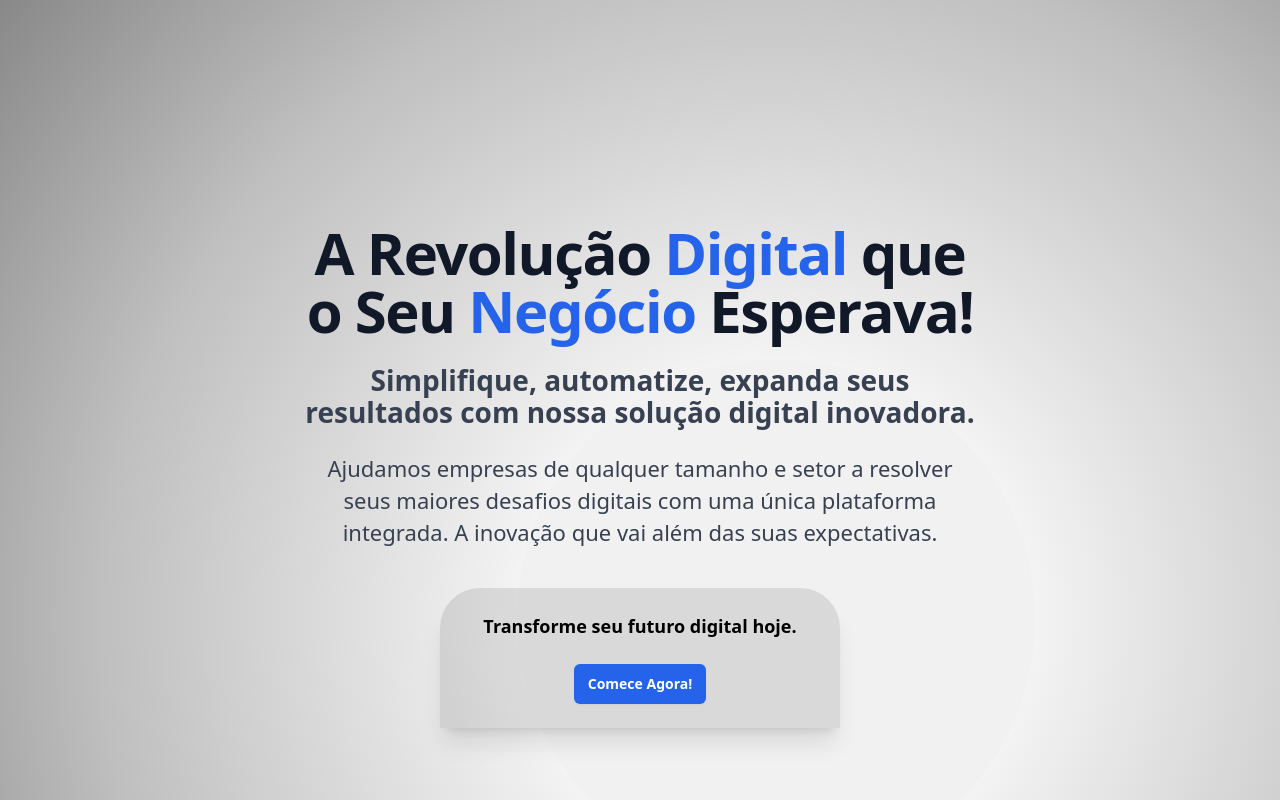
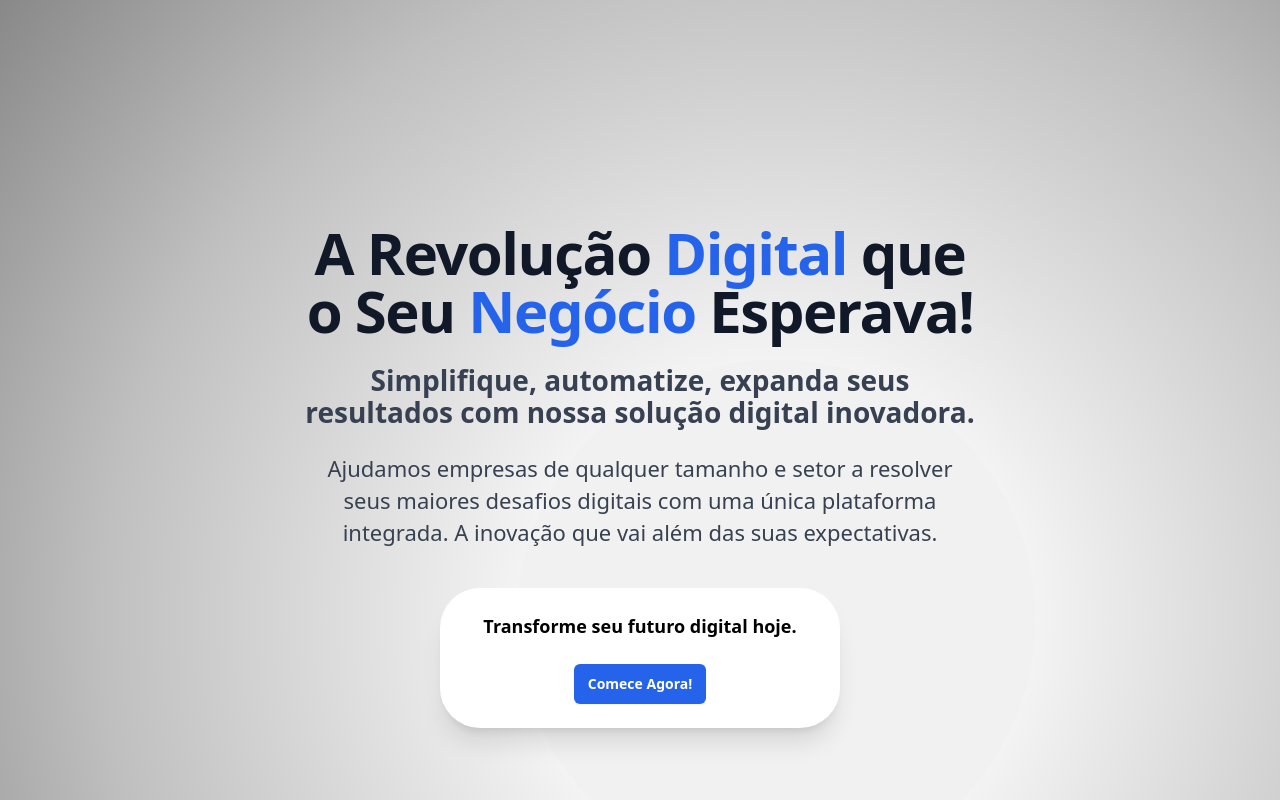
Before and after one commit to ojeanrodriguesdev/landingpage, a Next.js app: page / in a window 1280 px wide. Shown: the top 800 px of the page. Built offline with nearby package versions, Linux system fonts and the light colour scheme.

Commit message:
HeroSection

```diff
--- a/src/app/components/view/HeroSection.tsx
+++ b/src/app/components/view/HeroSection.tsx
@@ -21,7 +21,7 @@ export default function HeroSection() {
               expectativas.
             </p>
             <div className="flex items-center justify-center">
-              <div className="bg-black/10 w-[300px] md:w-[340px] lg:w-[400px] rounded-t-[40px] shadow-xl py-6 mt-10 flex flex-col items-center justify-center">
+              <div className="bg-white w-[300px] md:w-[340px] lg:w-[400px] rounded-[40px] shadow-xl py-6 mt-10 flex flex-col items-center justify-center">
                 <span className="mb-6 text-[14px] lg:text-[18px] font-semibold leading-7 ">
                   Transforme seu futuro digital hoje.
                 </span>
```
